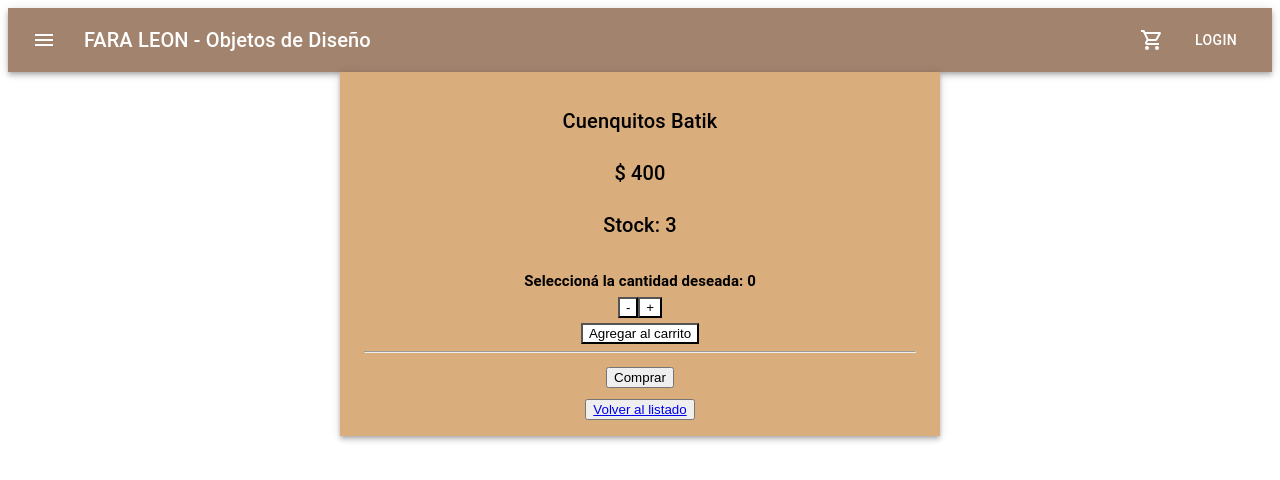
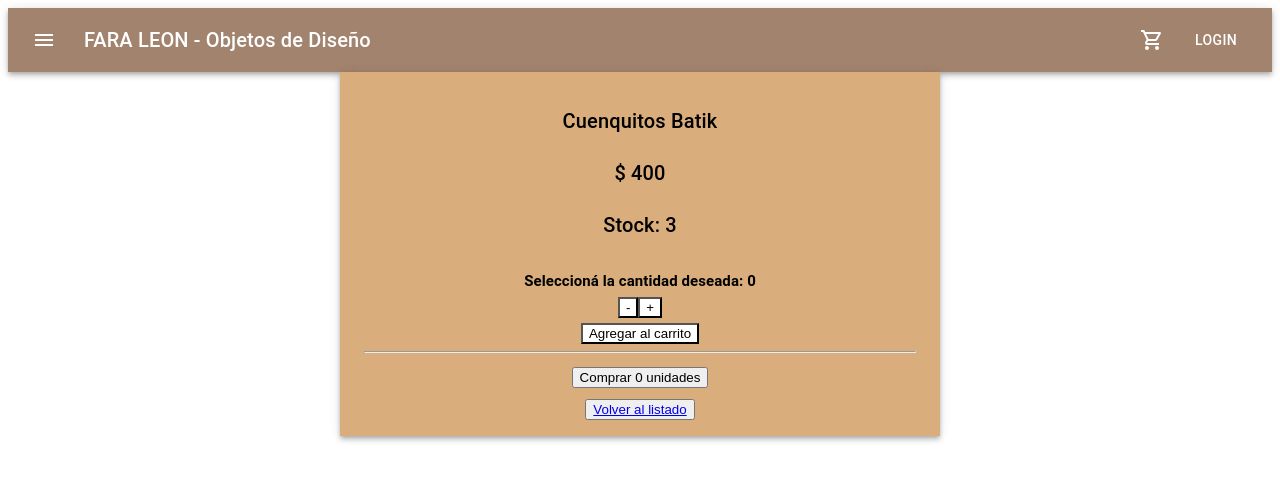
Before and after one commit to leo8190/e-commerce-fara-leon, a React (Create React App) app: page /ItemDetailContainer/1 in a window 1280 px wide. Shown: the top 480 px of the page. Built offline with nearby package versions, Linux system fonts and the light colour scheme.

Commit message:
Desafio "Sincronizar counter"

```diff
--- a/src/components/ItemCounter/ItemCounter.js
+++ b/src/components/ItemCounter/ItemCounter.js
@@ -3,7 +3,7 @@ import Button from '@material-ui/core/Button';
 import "./ItemCounter.css";
 
 //stateless function component (sfc)
-const ItemCounter = ({initialValue, maxValue, onAdd}) => {
+const ItemCounter = ({initialValue, maxValue, onAdd, onIncrementOrDecrement}) => {
   //usf (state variable using the state hook)
   //no uso una variable simple, usoState, pq sino cuando se renderice de nuevo el home, esta funcion...
   //...se ejecutara de nuevo y perdere el estado del contador, osea volveria a cero...
@@ -13,12 +13,14 @@ const ItemCounter = ({initialValue, maxValue, onAdd}) => {
   const decrement = () => {
     if(counter !== 0){
       setCounter(counter - 1);
+      onIncrementOrDecrement(counter - 1);
     }
   }
 
   const increment = () => {
     if(counter !== parseInt(maxValue)){
       setCounter(counter + 1);
+      onIncrementOrDecrement(counter + 1);
     }
   }
 
--- a/src/components/ItemDetail/ItemDetail.js
+++ b/src/components/ItemDetail/ItemDetail.js
@@ -1,13 +1,18 @@
-import React from "react";
+import React, { useState }  from "react";
 import ItemCounter from "../ItemCounter/ItemCounter";
 import { NavLink } from 'react-router-dom';
 
 //stateless function component (sfc)
 export const ItemDetail = ({itemDetail}) => {
-    console.log(itemDetail);
+
+    const [counterForButton, setCounterForButton] = useState(0);
 
     const printQuantity = (counter) => {
         alert("Se han agregado " + counter + " productos '" + itemDetail.name + "' al carrito.");
+    }
+
+    const onIncrementOrDecrement = (counter) => {
+        setCounterForButton(counter);
     }
 
     return (
@@ -15,8 +20,9 @@ export const ItemDetail = ({itemDetail}) => {
             <p>{itemDetail.name}</p>
             <p>$ {itemDetail.price}</p>
             <p>Stock: {itemDetail.stock}</p>
-            <ItemCounter initialValue="0" maxValue="10" onAdd={printQuantity}></ItemCounter>
-            <button>Comprar</button>
+            <ItemCounter initialValue="0" maxValue="10" onAdd={printQuantity}
+                onIncrementOrDecrement={onIncrementOrDecrement}></ItemCounter>
+            <button>Comprar {counterForButton} unidades</button>
             <br />
             <button>
                 <NavLink style={{"text-decoration": "none !important"}} to={`/`}>Volver al listado</NavLink>
```
